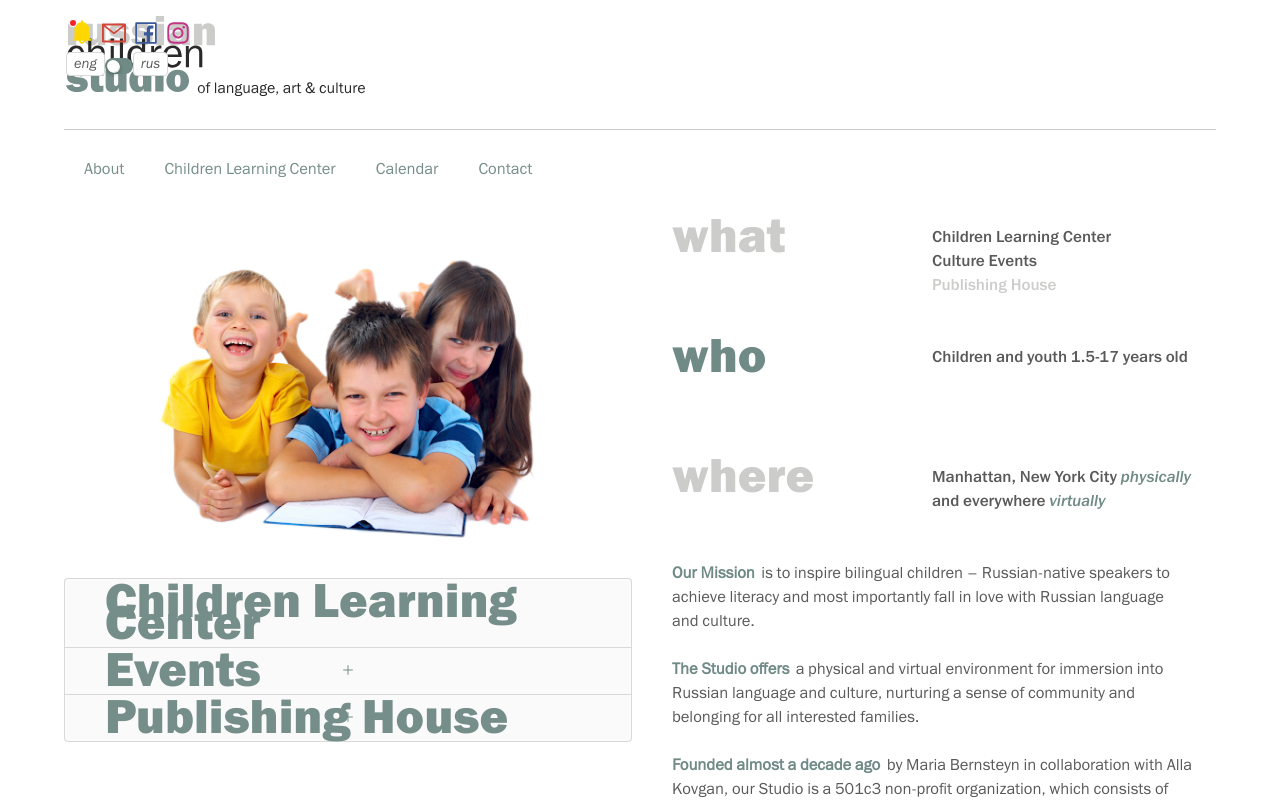
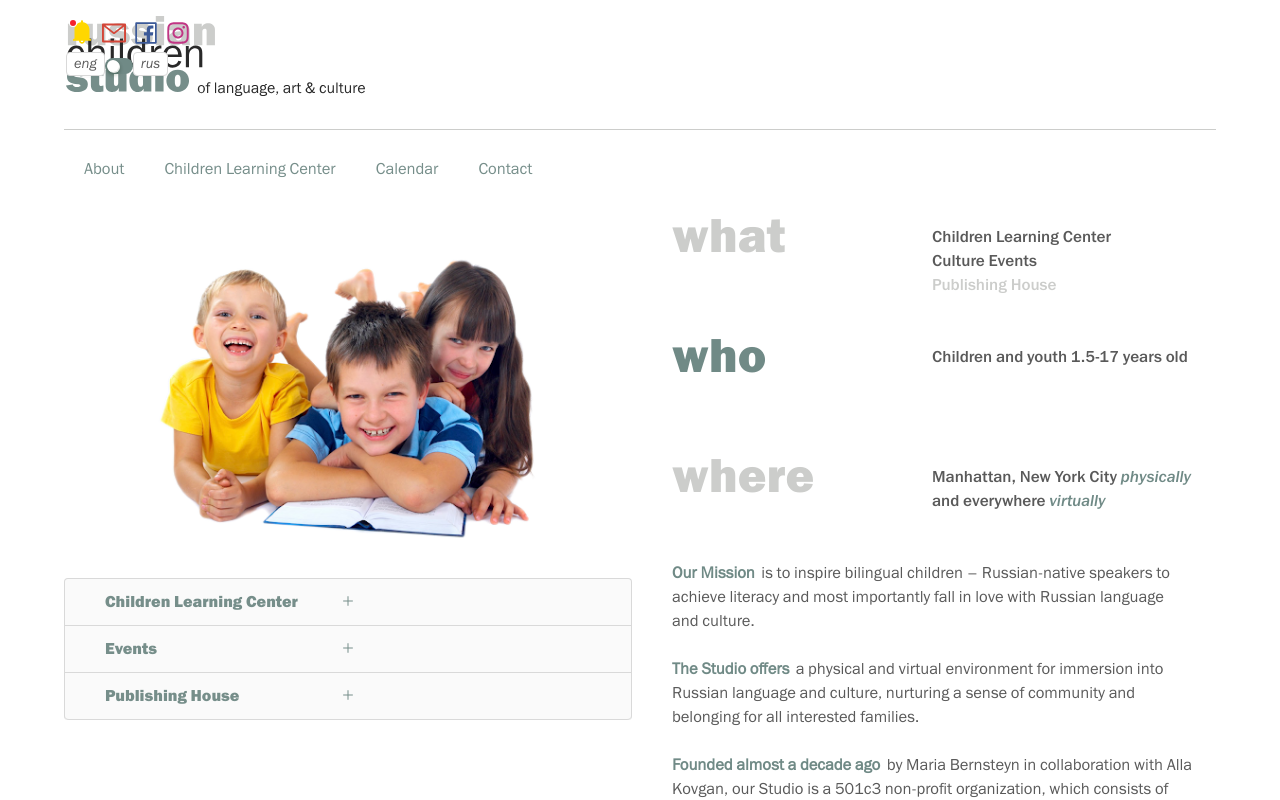
Before and after one commit to dandalgatov/Russian_Children_Studio, a React (Create React App) app in the folder client/: page / in a window 1280 px wide. Shown: the top 800 px of the page. Built offline with nearby package versions, Linux system fonts and the light colour scheme.

Commit message:
fixed a font issue

```diff
--- a/client/src/views/home/Home.jsx
+++ b/client/src/views/home/Home.jsx
@@ -25,6 +25,7 @@ export default function Home(props) {
 
                     <Collapse
                         className='fg900'
+                        style={{fontSize: "1rem"}}
                         expandIconPosition={'right'}
                         expandIcon={({ isActive }) => <span> {isActive? <MinusOutlined /> : <PlusOutlined/>}</span>}
 
```
